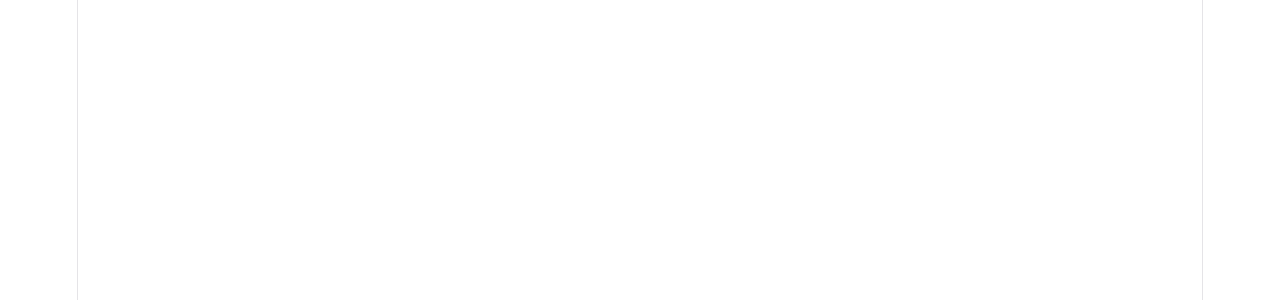
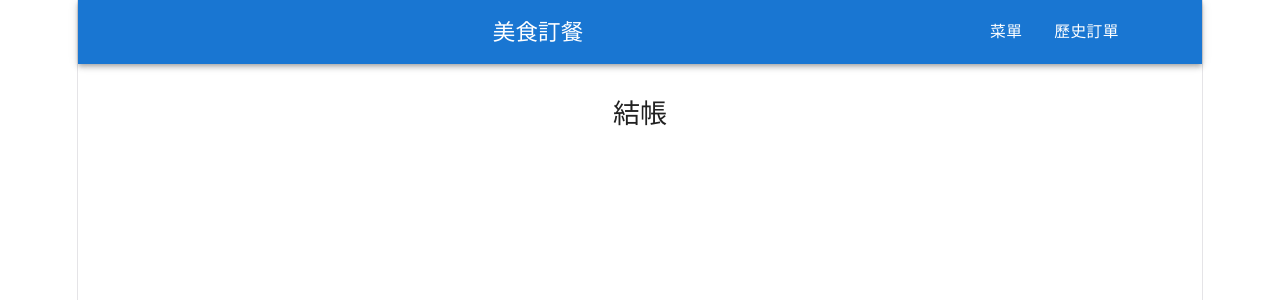
Before and after one commit to robertcode200/food-order-system, a React (Vite) app: page /checkout in a window 1280 px wide. Before the commit this address had no page. Shown: the top 300 px of the page. Built offline with nearby package versions, Linux system fonts and the light colour scheme; some icons are missing.

Commit message:
feat: add createOrder RTK Query mutation and activate checkout route
- Define createOrder mutation in orderApi.ts via injectEndpoints with invalidatesTags: ['Orders']
- Create CheckoutPage placeholder stub for route activation
- Uncomment /checkout route in App.tsx and import CheckoutPage

```diff
--- a/src/App.tsx
+++ b/src/App.tsx
@@ -1,6 +1,7 @@
 import { BrowserRouter, Routes, Route } from 'react-router-dom'
 import Navigation from './components/Navigation'
 import MenuPage from './features/menu/MenuPage'
+import CheckoutPage from './features/checkout/CheckoutPage'
 
 export default function App() {
   return (
@@ -8,7 +9,7 @@
       <Routes>
         <Route path="/" element={<Navigation />}>
           <Route index element={<MenuPage />} />
-          {/* Phase 5: <Route path="checkout" element={<CheckoutPage />} /> */}
+          <Route path="checkout" element={<CheckoutPage />} />
           {/* Phase 6: <Route path="history" element={<HistoryPage />} /> */}
         </Route>
       </Routes>
--- /dev/null
+++ b/src/features/checkout/CheckoutPage.tsx
@@ -0,0 +1,10 @@
+import Typography from '@mui/material/Typography'
+import Container from '@mui/material/Container'
+
+export default function CheckoutPage() {
+  return (
+    <Container component="main" maxWidth="md" sx={{ py: 4 }}>
+      <Typography variant="h5">結帳</Typography>
+    </Container>
+  )
+}
```
Also changed, not shown: src/features/checkout/orderApi.ts (added, +21 -0 lines).
